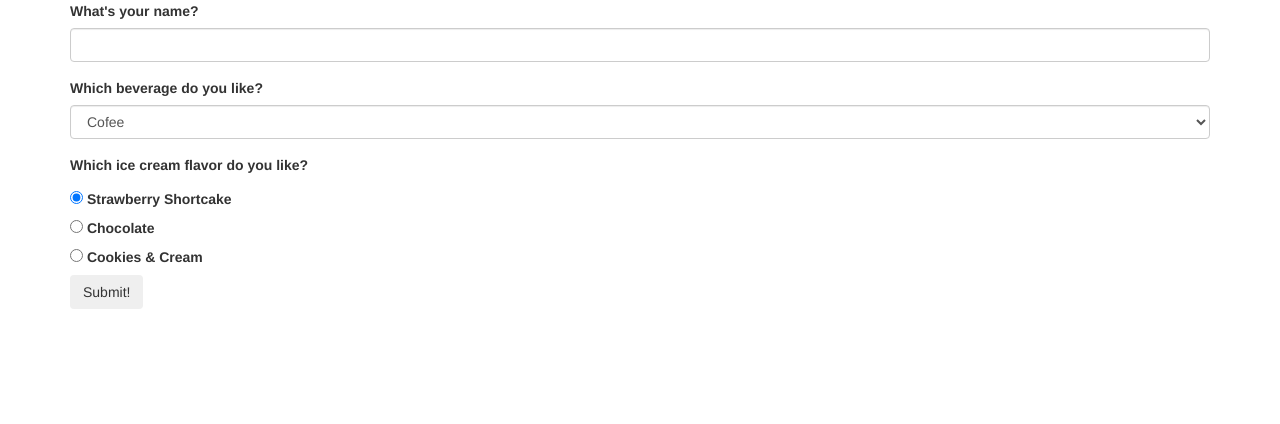
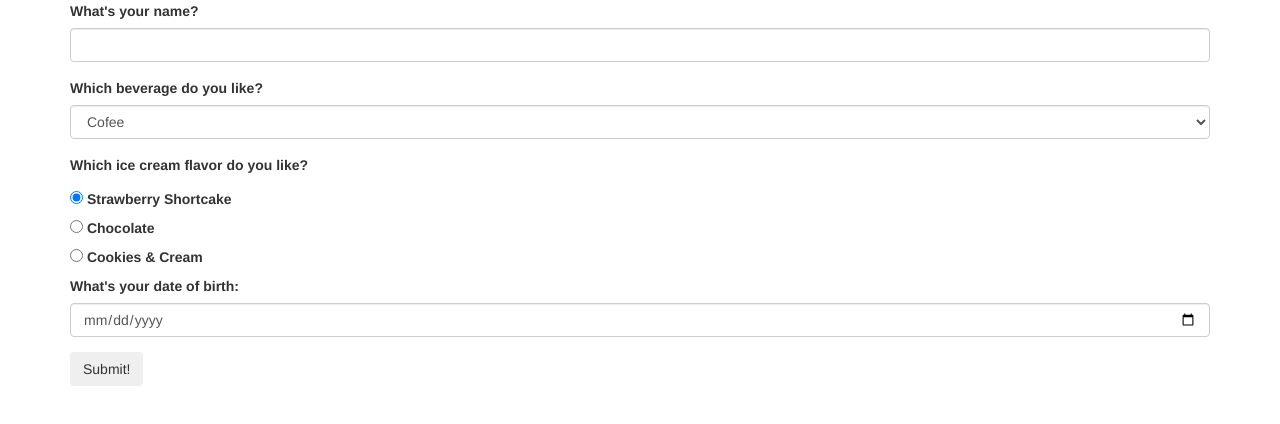
Before and after one commit to planeswalker1/select-boxes, a plain HTML site: page index.html in a window 1280 px wide. Drawn offline with Linux system fonts and the light colour scheme.

Commit message:
Add date input and p

```diff
--- a/index.html
+++ b/index.html
@@ -46,12 +46,19 @@
           Cookies &amp; Cream
         </label>
       </div>
+
+      <div class="form-group">
+        <label for="born">What's your date of birth: </label>
+        <input id="born" class="form-control" type="date" required>
+      </div>
+
       <button class="btn btn-inverse" type="submit">Submit!</button>
     </form>
     <div class="info">
       <p>Your name is <span id="outputInput"></span></p>
       <p>One of your favorite beverages is <span id="outputSelect"></span></p>
       <p>You like <span id="outputRadio"></span> ice cream</p>
+      <p>Your date of birth is <span id="outputDob"></span></p>
     </div>
   </div>
 </body>
```
